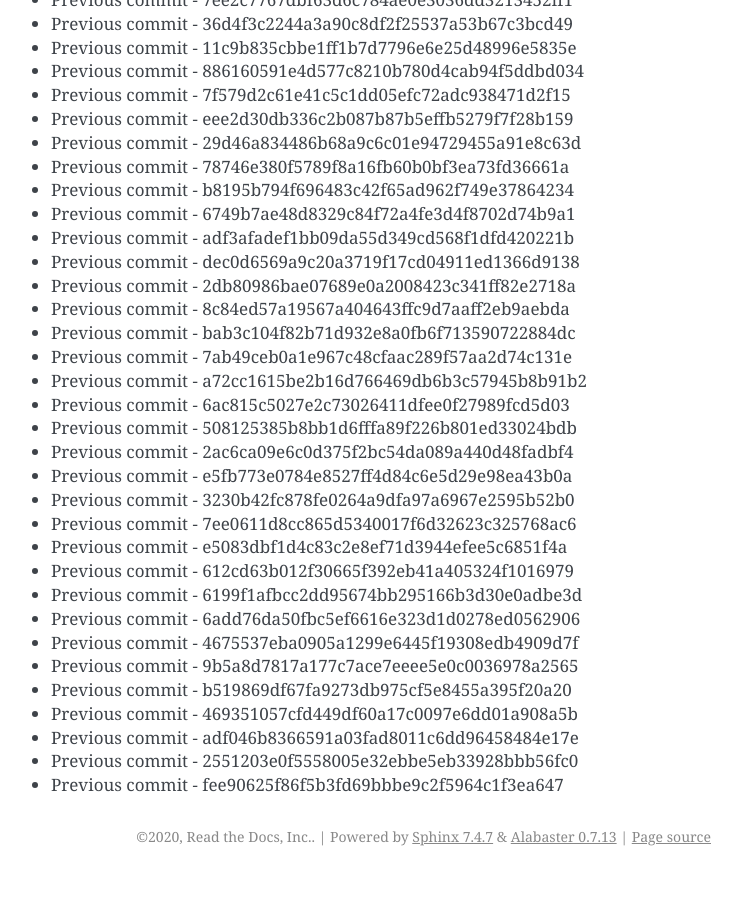
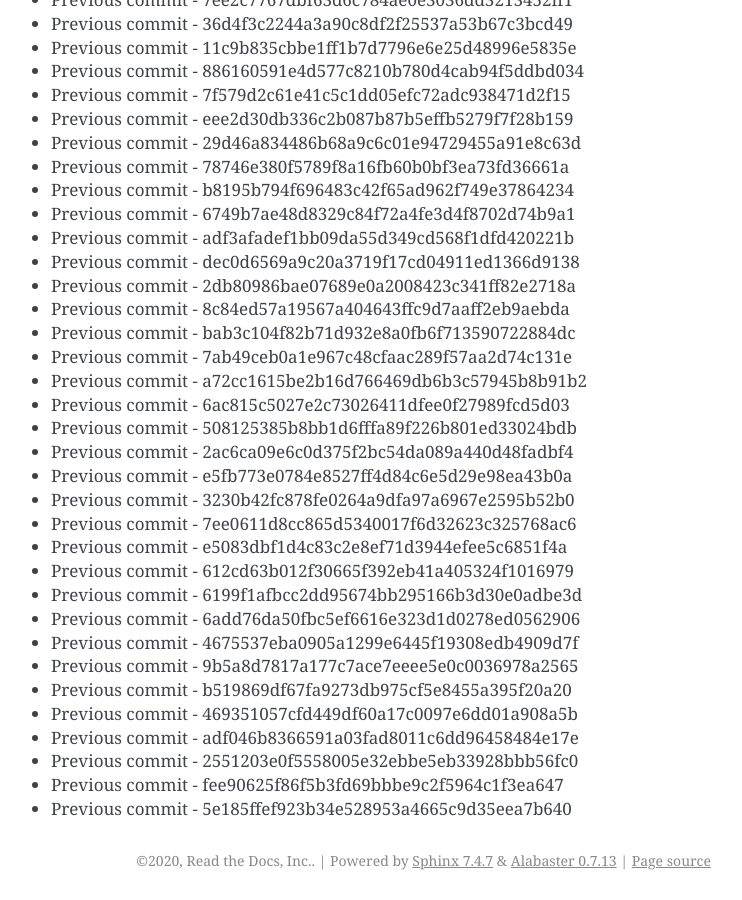
Before and after one commit to readthedocs/rtd-git-stresstest, a Sphinx documentation site: the page built from docs/updates.rst, in a window 1280 px wide and 900 px high, scrolled down 91631 px. Shown: the whole window, without its empty margins (399-1141 px from the left). Built offline with Sphinx 7.4.7, drawn with Linux system fonts in a browser that asks for light colours; before the commit the page ends 92507 px from its top, so only the background shows below that.

Commit message:
Generating commit from previous: 5e185ffef923b34e528953a4665c9d35eea7b640

```diff
--- a/docs/updates.rst
+++ b/docs/updates.rst
@@ -3882,3 +3882,4 @@ It can be tested for any performance characteristics.
 * Previous commit - adf046b8366591a03fad8011c6dd96458484e17e
 * Previous commit - 2551203e0f5558005e32ebbe5eb33928bbb56fc0
 * Previous commit - fee90625f86f5b3fd69bbbe9c2f5964c1f3ea647
+* Previous commit - 5e185ffef923b34e528953a4665c9d35eea7b640
```
